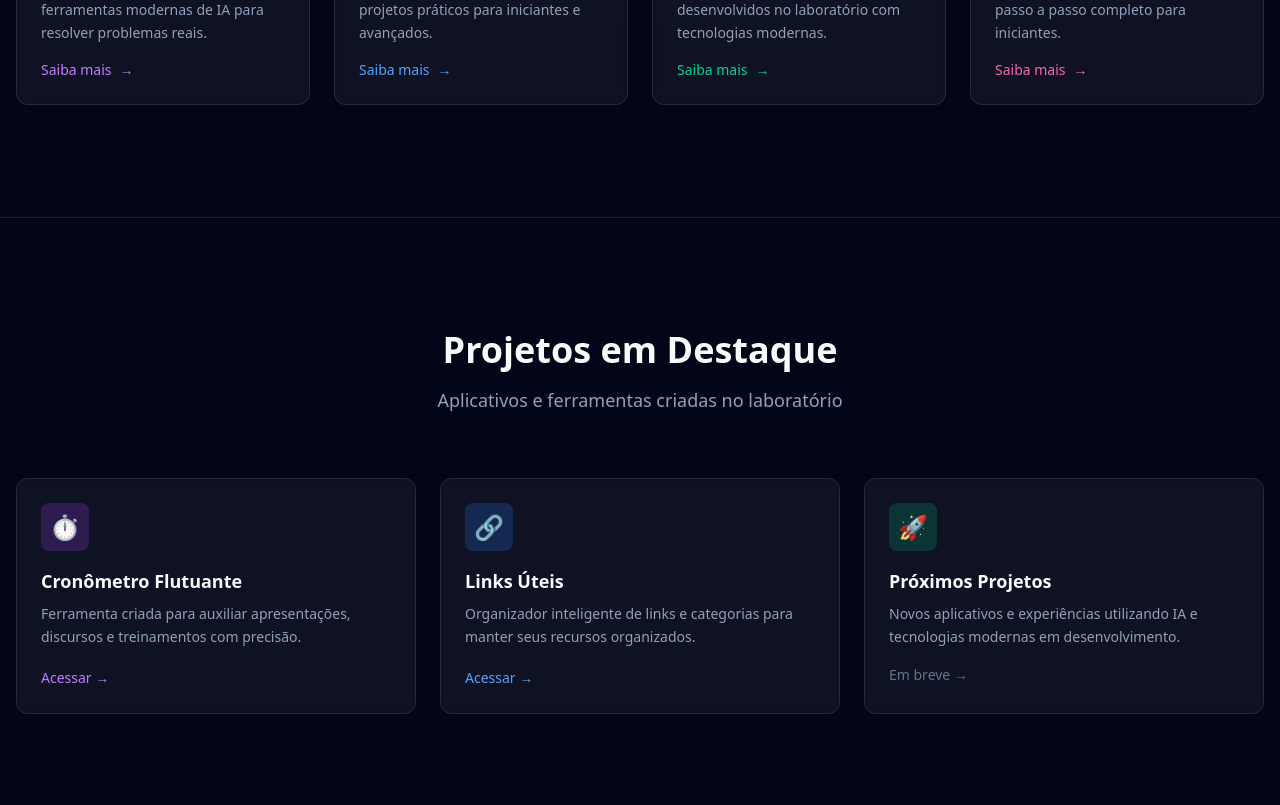
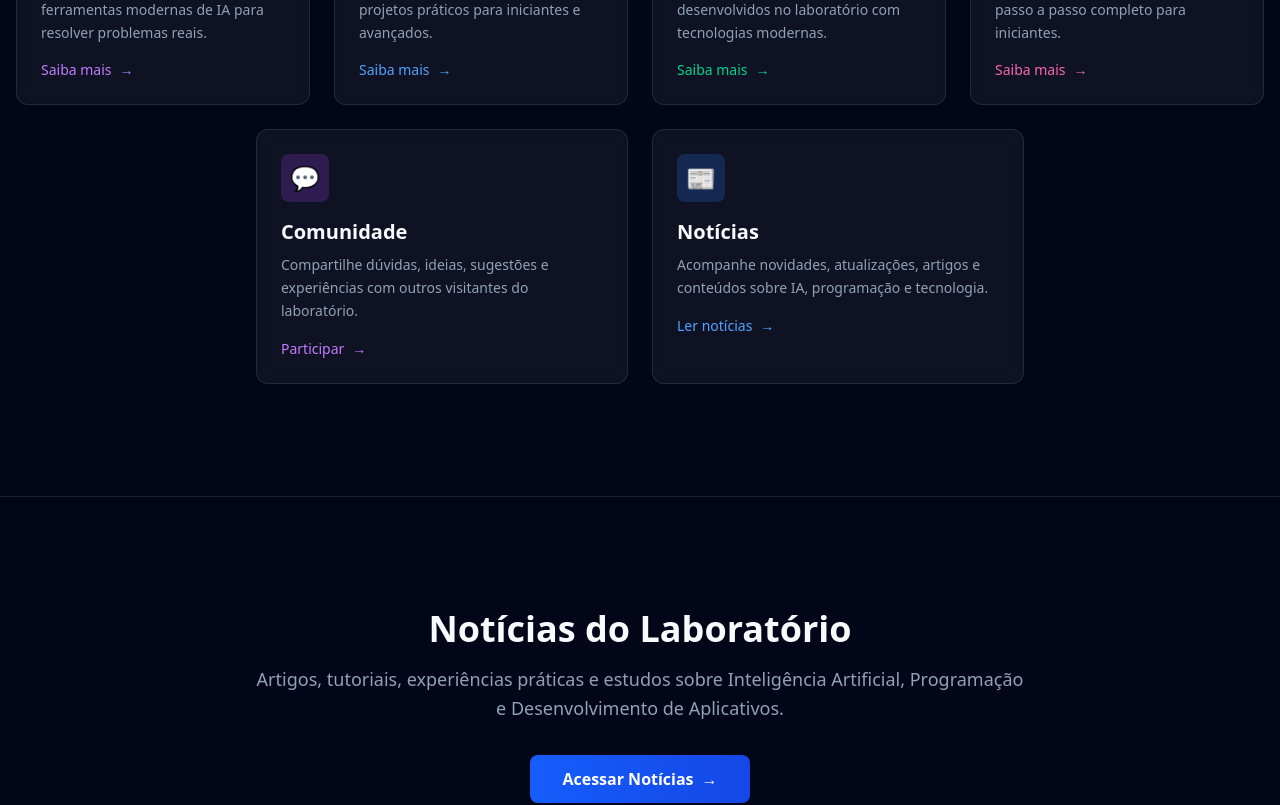
Before and after one commit to periclesreis/laboratorio-ia, a Next.js app: page / in a window 1280 px wide. Shown: the part 1080-1885 px from the top of the page. Built offline with nearby package versions, Linux system fonts and the light colour scheme.

Commit message:
5 cards na pagina inicial

```diff
--- a/app/page.tsx
+++ b/app/page.tsx
@@ -19,17 +19,25 @@ export default function Home() {
                 <span className="animate-ping absolute inline-flex h-full w-full rounded-full bg-purple-400 opacity-75" />
                 <span className="relative inline-flex rounded-full h-2 w-2 bg-purple-500" />
               </span>
-              <span className="text-sm font-medium text-slate-300">Bem-vindo ao Laboratório de IA</span>
+
+              <span className="text-sm font-medium text-slate-300">
+                Bem-vindo ao Laboratório de IA
+              </span>
             </div>
 
             {/* Headline */}
             <h1 className="text-4xl md:text-6xl font-bold tracking-tight mb-6 leading-tight">
-              Aprenda <span className="text-transparent bg-clip-text bg-gradient-to-r from-purple-400 via-blue-400 to-emerald-400">IA, Programação</span> e crie <span className="text-white">Aplicativos</span>
+              Aprenda{" "}
+              <span className="text-transparent bg-clip-text bg-gradient-to-r from-purple-400 via-blue-400 to-emerald-400">
+                IA, Programação
+              </span>{" "}
+              e crie <span className="text-white">Aplicativos</span>
             </h1>
 
             {/* Subheadline */}
             <p className="text-lg md:text-xl text-slate-400 mb-10 max-w-2xl mx-auto leading-relaxed">
-              Tutoriais práticos, projetos reais e experiências com Inteligência Artificial para acelerar seu desenvolvimento.
+              Tutoriais práticos, projetos reais e experiências com Inteligência
+              Artificial para acelerar seu desenvolvimento.
             </p>
           </div>
         </div>
@@ -39,8 +47,13 @@ export default function Home() {
       <section className="py-20 md:py-28 border-t border-white/10">
         <div className="container mx-auto px-4">
           <div className="max-w-3xl mx-auto text-center mb-16">
-            <h2 className="text-3xl md:text-4xl font-bold mb-4">Áreas de Conhecimento</h2>
-            <p className="text-slate-400 text-lg">Explore os principais tópicos do laboratório</p>
+            <h2 className="text-3xl md:text-4xl font-bold mb-4">
+              Áreas de Conhecimento
+            </h2>
+
+            <p className="text-slate-400 text-lg">
+              Explore os principais tópicos do laboratório
+            </p>
           </div>
 
           <div className="grid md:grid-cols-4 gap-6">
@@ -49,10 +62,16 @@ export default function Home() {
               <div className="flex items-center justify-center w-12 h-12 rounded-lg bg-purple-500/20 group-hover:bg-purple-500/30 transition-colors mb-4">
                 <span className="text-2xl">🧠</span>
               </div>
-              <h3 className="text-xl font-bold mb-2">Inteligência Artificial</h3>
+
+              <h3 className="text-xl font-bold mb-2">
+                Inteligência Artificial
+              </h3>
+
               <p className="text-slate-400 text-sm leading-relaxed">
-                Prompts, agentes, automações e ferramentas modernas de IA para resolver problemas reais.
+                Prompts, agentes, automações e ferramentas modernas de IA para
+                resolver problemas reais.
               </p>
+
               <div className="mt-4 flex items-center text-purple-400 text-sm font-medium group-hover:translate-x-1 transition-transform">
                 Saiba mais <span className="ml-2">→</span>
               </div>
@@ -63,10 +82,14 @@ export default function Home() {
               <div className="flex items-center justify-center w-12 h-12 rounded-lg bg-blue-500/20 group-hover:bg-blue-500/30 transition-colors mb-4">
                 <span className="text-2xl">💻</span>
               </div>
+
               <h3 className="text-xl font-bold mb-2">Programação</h3>
+
               <p className="text-slate-400 text-sm leading-relaxed">
-                React, Next.js, JavaScript, Python e projetos práticos para iniciantes e avançados.
+                React, Next.js, JavaScript, Python e projetos práticos para
+                iniciantes e avançados.
               </p>
+
               <div className="mt-4 flex items-center text-blue-400 text-sm font-medium group-hover:translate-x-1 transition-transform">
                 Saiba mais <span className="ml-2">→</span>
               </div>
@@ -77,82 +100,78 @@ export default function Home() {
               <div className="flex items-center justify-center w-12 h-12 rounded-lg bg-emerald-500/20 group-hover:bg-emerald-500/30 transition-colors mb-4">
                 <span className="text-2xl">📱</span>
               </div>
+
               <h3 className="text-xl font-bold mb-2">Aplicativos</h3>
+
               <p className="text-slate-400 text-sm leading-relaxed">
-                Conheça e baixe aplicativos desenvolvidos no laboratório com tecnologias modernas.
+                Conheça e baixe aplicativos desenvolvidos no laboratório com
+                tecnologias modernas.
               </p>
+
               <div className="mt-4 flex items-center text-emerald-400 text-sm font-medium group-hover:translate-x-1 transition-transform">
                 Saiba mais <span className="ml-2">→</span>
               </div>
             </Link>
 
             {/* Projetos & Códigos Card */}
-            <Link href="/projetos-codigos" className="group card-hover card-projects">
+            <Link
+              href="/projetos-codigos"
+              className="group card-hover card-projects"
+            >
               <div className="flex items-center justify-center w-12 h-12 rounded-lg bg-pink-500/20 group-hover:bg-pink-500/30 transition-colors mb-4">
                 <span className="text-2xl">🚀</span>
               </div>
+
               <h3 className="text-xl font-bold mb-2">Projetos & Códigos</h3>
+
               <p className="text-slate-400 text-sm leading-relaxed">
-                Aprenda fazendo projetos reais com passo a passo completo para iniciantes.
+                Aprenda fazendo projetos reais com passo a passo completo para
+                iniciantes.
               </p>
+
               <div className="mt-4 flex items-center text-pink-400 text-sm font-medium group-hover:translate-x-1 transition-transform">
                 Saiba mais <span className="ml-2">→</span>
               </div>
             </Link>
           </div>
-        </div>
-      </section>
 
-      {/* Projetos em Destaque */}
-      <section className="py-20 md:py-28 border-t border-white/10">
-        <div className="container mx-auto px-4">
-          <div className="max-w-3xl mx-auto text-center mb-16">
-            <h2 className="text-3xl md:text-4xl font-bold mb-4">Projetos em Destaque</h2>
-            <p className="text-slate-400 text-lg">Aplicativos e ferramentas criadas no laboratório</p>
-          </div>
+          {/* Cards adicionais */}
+          <div className="grid md:grid-cols-2 gap-6 mt-6 max-w-3xl mx-auto">
+            {/* Comunidade Card */}
+            <Link href="/comunidade" className="group card-hover card-ia">
+              <div className="flex items-center justify-center w-12 h-12 rounded-lg bg-purple-500/20 group-hover:bg-purple-500/30 transition-colors mb-4">
+                <span className="text-2xl">💬</span>
+              </div>
 
-          <div className="grid md:grid-cols-3 gap-6">
-            {/* Projeto 1 */}
-            <div className="card-hover">
-              <div className="flex items-center justify-center w-12 h-12 rounded-lg bg-purple-500/20 mb-4">
-                <span className="text-2xl">⏱️</span>
+              <h3 className="text-xl font-bold mb-2">Comunidade</h3>
+
+              <p className="text-slate-400 text-sm leading-relaxed">
+                Compartilhe dúvidas, ideias, sugestões e experiências com
+                outros visitantes do laboratório.
+              </p>
+
+              <div className="mt-4 flex items-center text-purple-400 text-sm font-medium group-hover:translate-x-1 transition-transform">
+                Participar <span className="ml-2">→</span>
               </div>
-              <h3 className="text-lg font-bold mb-2">Cronômetro Flutuante</h3>
-              <p className="text-slate-400 text-sm leading-relaxed mb-4">
-                Ferramenta criada para auxiliar apresentações, discursos e treinamentos com precisão.
+            </Link>
+
+            {/* Notícias Card */}
+            <Link href="/noticias" className="group card-hover card-dev">
+              <div className="flex items-center justify-center w-12 h-12 rounded-lg bg-blue-500/20 group-hover:bg-blue-500/30 transition-colors mb-4">
+                <span className="text-2xl">📰</span>
+              </div>
+
+              <h3 className="text-xl font-bold mb-2">Notícias</h3>
+
+              <p className="text-slate-400 text-sm leading-relaxed">
+                Acompanhe novidades, atualizações, artigos e conteúdos sobre IA,
+                programação e tecnologia.
               </p>
-              <Link href="/aplicativos/cronometro-flutuante" className="text-purple-400 text-sm font-medium hover:text-purple-300 transition-colors">
-                Acessar →
-              </Link>
-            </div>
 
-            {/* Projeto 2 */}
-            <div className="card-hover">
-              <div className="flex items-center justify-center w-12 h-12 rounded-lg bg-blue-500/20 mb-4">
-                <span className="text-2xl">🔗</span>
+              <div className="mt-4 flex items-center text-blue-400 text-sm font-medium group-hover:translate-x-1 transition-transform">
+                Ler notícias <span className="ml-2">→</span>
               </div>
-              <h3 className="text-lg font-bold mb-2">Links Úteis</h3>
-              <p className="text-slate-400 text-sm leading-relaxed mb-4">
-                Organizador inteligente de links e categorias para manter seus recursos organizados.
-              </p>
-              <Link href="/aplicativos/links-uteis" className="text-blue-400 text-sm font-medium hover:text-blue-300 transition-colors">
-                Acessar →
-              </Link>
-            </div>
-
-            {/* Projeto 3 */}
-            <div className="card-hover">
-              <div className="flex items-center justify-center w-12 h-12 rounded-lg bg-emerald-500/20 mb-4">
-                <span className="text-2xl">🚀</span>
-              </div>
-              <h3 className="text-lg font-bold mb-2">Próximos Projetos</h3>
-              <p className="text-slate-400 text-sm leading-relaxed mb-4">
-                Novos aplicativos e experiências utilizando IA e tecnologias modernas em desenvolvimento.
-              </p>
-              <div className="text-slate-500 text-sm font-medium">
-                Em breve →
-              </div>
-            </div>
+            </Link>
           </div>
         </div>
       </section>
@@ -161,10 +180,16 @@ export default function Home() {
       <section className="py-20 md:py-28 border-t border-white/10">
         <div className="container mx-auto px-4">
           <div className="max-w-3xl mx-auto text-center">
-            <h2 className="text-3xl md:text-4xl font-bold mb-4">Notícias do Laboratório</h2>
+            <h2 className="text-3xl md:text-4xl font-bold mb-4">
+              Notícias do Laboratório
+            </h2>
+
             <p className="text-slate-400 text-lg mb-8 leading-relaxed">
-              Artigos, tutoriais, experiências práticas e estudos sobre Inteligência Artificial, Programação e Desenvolvimento de Aplicativos.
+              Artigos, tutoriais, experiências práticas e estudos sobre
+              Inteligência Artificial, Programação e Desenvolvimento de
+              Aplicativos.
             </p>
+
             <Link
               href="/noticias"
               className="inline-flex items-center justify-center rounded-lg bg-gradient-to-r from-blue-600 to-blue-700 px-8 py-3 font-semibold text-white transition-all hover:shadow-lg hover:shadow-blue-500/50 hover:scale-105"
--- a/components/SiteHeader.tsx
+++ b/components/SiteHeader.tsx
@@ -161,7 +161,7 @@ export default function SiteHeader() {
 
         <nav className="flex items-center gap-6 text-sm font-medium text-slate-300">
           <Link href="/ia" className="hover:text-purple-400 transition-colors">
-            IA
+            Inteligência Artificial
           </Link>
 
           <Link
```
Also changed, not shown: app/novidades/page.tsx (added, +56 -0 lines).
